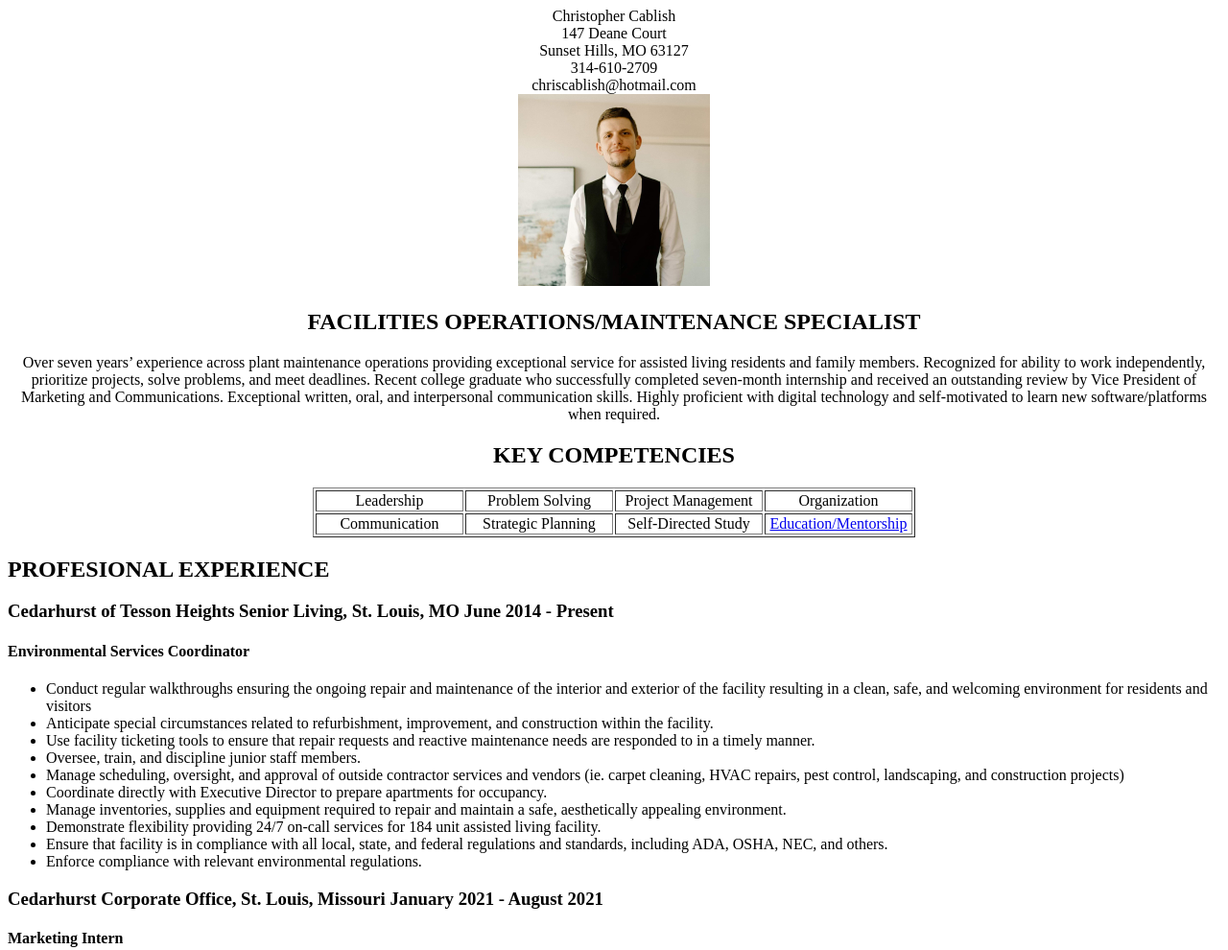
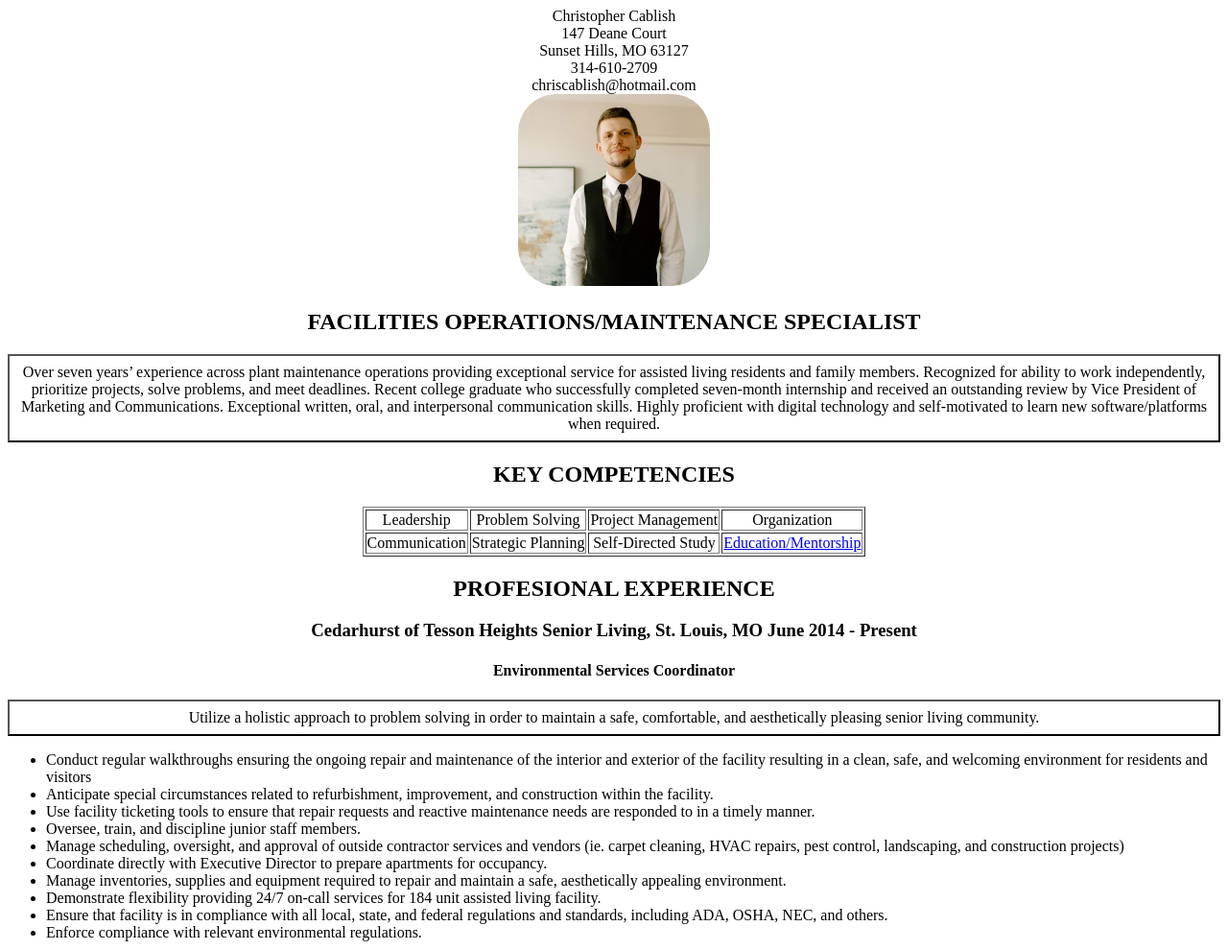
Before and after one commit to ChrisCablish/virtual-resume, a plain HTML site: page index.html in a window 1280 px wide. Shown: the top 990 px of the page at 96% size. Drawn offline with Linux system fonts and the light colour scheme.

Commit message:
add basic positional styling & borders

```diff
--- a/index.html
+++ b/index.html
@@ -5,40 +5,41 @@
     <meta http-equiv="X-UA-Compatible" content="IE=edge">
     <meta name="viewport" content="width=device-width, initial-scale=1.0">
     <title>Document</title>
+    <link href="./style.css" rel="stylesheet">
 </head>
 <body>
-    <header align="center">
-        <section>
+    <header>
+        <section id="info">
         Christopher Cablish<br>
         147 Deane Court<br>
         Sunset Hills, MO 63127<br>
         314-610-2709<br>
         chriscablish@hotmail.com<br>
-        <img src="./img/profpic .jpg" alt="A headshot of Chris." width="200px">
+        <img id='headshot' src="./img/profpic .jpg" alt="A headshot of Chris." width="200px">
         </section>
     </header>
     <main>
-        <section align="center">
+        <section>
             <article>
                 <h2>FACILITIES OPERATIONS/MAINTENANCE SPECIALIST</h2>
-                <p>Over seven years’ experience across plant maintenance operations providing exceptional service for assisted living residents and family members. Recognized for ability to work independently, prioritize projects, solve problems, and meet deadlines. Recent college graduate who successfully completed seven-month internship and received an outstanding review by Vice President of Marketing and Communications.  Exceptional written, oral, and interpersonal communication skills. Highly proficient with digital technology and self-motivated to learn new software/platforms when required. </p>
+                <p class="overview">Over seven years’ experience across plant maintenance operations providing exceptional service for assisted living residents and family members. Recognized for ability to work independently, prioritize projects, solve problems, and meet deadlines. Recent college graduate who successfully completed seven-month internship and received an outstanding review by Vice President of Marketing and Communications.  Exceptional written, oral, and interpersonal communication skills. Highly proficient with digital technology and self-motivated to learn new software/platforms when required. </p>
             </article>
         </section>
         <section>
-            <article align="center">
+            <article>
                 <h2>KEY COMPETENCIES</h2>
                 <table border="1px" align="center">
                     <tr>
-                        <td width="150px" align="center">Leadership</td>
-                        <td width="150px" align="center">Problem Solving</td>
-                        <td width="150px" align="center">Project Management</td>
-                        <td width="150px" align="center">Organization</td>
+                        <td >Leadership</td>
+                        <td >Problem Solving</td>
+                        <td >Project Management</td>
+                        <td w>Organization</td>
                     </tr>
                     <tr>
-                        <td width="150px" align="center">Communication</td>
-                        <td width="150px" align="center">Strategic Planning</td>
-                        <td width="150px" align="center">Self-Directed Study</td>
-                        <td width="150px" align="center"><a href="#volunteer">Education/Mentorship</a></td>
+                        <td>Communication</td>
+                        <td>Strategic Planning</td>
+                        <td>Self-Directed Study</td>
+                        <td><a href="#volunteer">Education/Mentorship</a></td>
                     </tr>
                 </table>
             </article>
@@ -48,6 +49,9 @@
             <article id="Tesson">
                 <h3>Cedarhurst of Tesson Heights Senior Living, St. Louis, MO June 2014 - Present</h3>
                 <h4>Environmental Services Coordinator</h4>
+                <p class="overview">
+                    Utilize a holistic approach to problem solving in order to maintain a safe, comfortable, and aesthetically pleasing senior living community.
+                </p>
                 <ul>
                     <li>Conduct regular walkthroughs ensuring the ongoing repair and maintenance of the interior and exterior of the facility resulting in a clean, safe, and welcoming environment for residents and visitors </li>
                     <li>Anticipate special circumstances related to refurbishment, improvement, and construction within the facility.</li>
@@ -64,7 +68,7 @@
             <article id="corporate">
                 <h3>Cedarhurst Corporate Office, St. Louis, Missouri January 2021 - August 2021</h3>
                 <h4>Marketing Intern</h4>
-                <p>Program and project management across all aspects of marketing for the corporate operations.</p>
+                <p class="overview">Program and project management across all aspects of marketing for the corporate operations.</p>
                 <ul>
                     <li>Analyzed and applied relevant information to determine current and future marketing communication strategies.</li>
                     <li>Partnered in creation and development of public relations and media projects including web design, advertisements, and content creation resulting in increased lead generation. </li>
@@ -80,7 +84,7 @@
                 <h3>Freedom Indoor Percussion, St. Charles, MO Novemeber 2016 - Present<h3>
                     <aside><em>501 C Non-Profit Youth Organization</em></aside>
                 <h4>Battery Caption Head, Composer, Arranger</h4>
-                <p>Oversee marching percussion group focused on excellence for organization consisting of 40 youths (ages 15-22).  </p>
+                <p class="overview">Oversee marching percussion group focused on excellence for organization consisting of 40 youths (ages 15-22).  </p>
                 <ul>
                     <li>Create and implement cohesive instructional framework.</li>
                     <li>Manage, train, and discipline team consisting of 8+ instructors to motivate students and achieve success in a highly competitive environment. </li>
--- /dev/null
+++ b/style.css
@@ -0,0 +1,24 @@
+header,
+main {
+    text-align: center;
+}
+
+#headshot {
+    border-radius: 40px;
+}
+
+article li {
+    text-align: left;
+}
+
+aside {
+    font-size: 16px;
+    font-weight: lighter;
+}
+
+.overview {
+    border: 2px;
+    border-color: black;
+    border-style:outset;
+    padding: 8px;
+}
```
